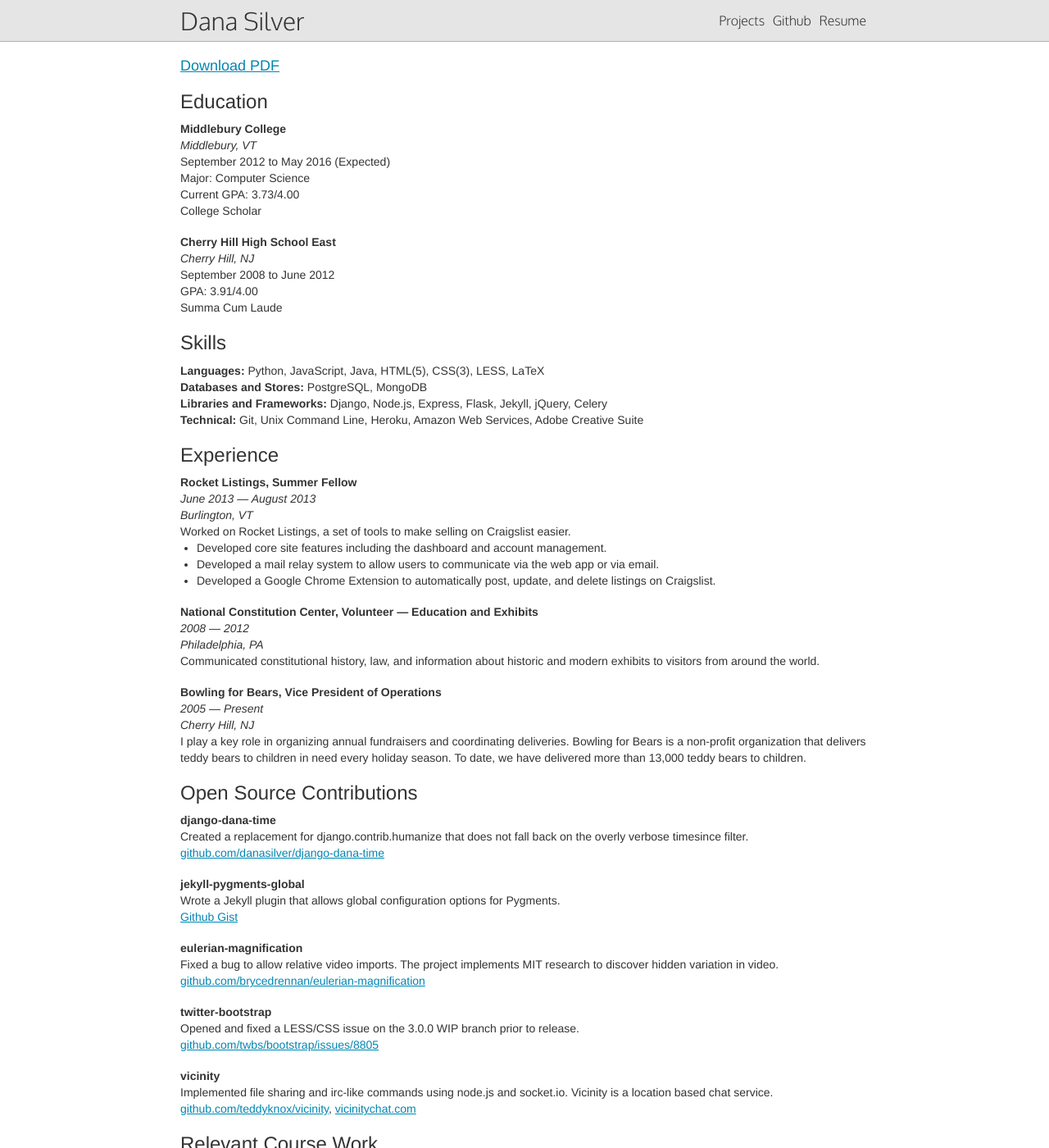
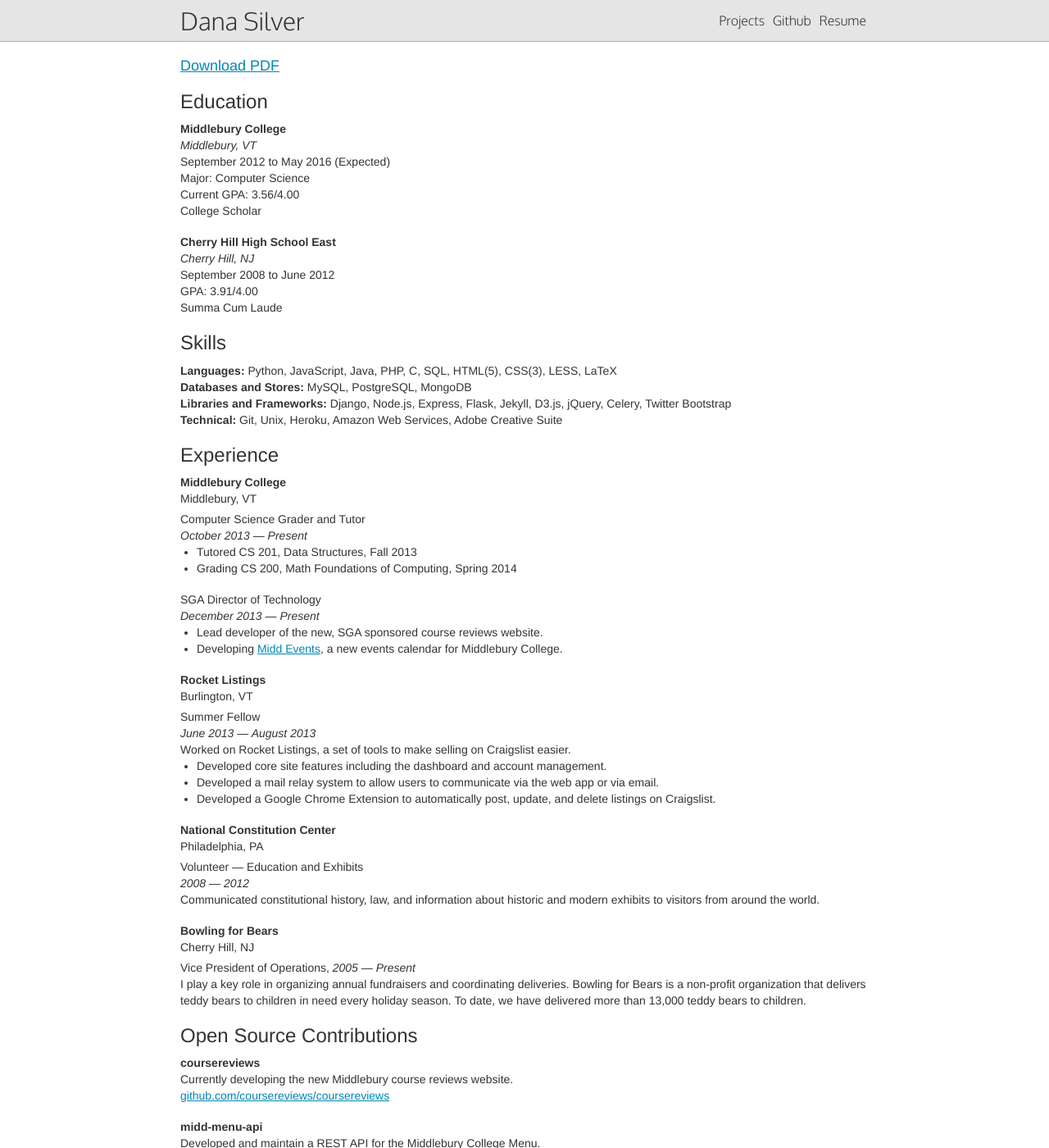
Before and after one commit to danasilver/danasilver.github.io, a Jekyll site: the page built from resume/index.html, in a window 1280 px wide and 1400 px high. Shown: the whole window at 82% size. Built offline with Jekyll 4.4.1, drawn with Linux system fonts in a browser that asks for light colours; Markdown is read by kramdown in place of the engine named in the settings; some of the changed text lies outside the part shown.

Commit message:
Update html resume

```diff
--- a/resume/index.html
+++ b/resume/index.html
@@ -11,7 +11,7 @@ title: Dana Silver Resume
     <p><i>Middlebury, VT</i></p>
     <p>September 2012 to May 2016 (Expected)</p>
     <p>Major: Computer Science</p>
-    <p>Current GPA: 3.73/4.00</p>
+    <p>Current GPA: 3.56/4.00</p>
     <p>College Scholar</p>
     <br>
     <p><b>Cherry Hill High School East</b></p>
@@ -21,15 +21,34 @@ title: Dana Silver Resume
     <p>Summa Cum Laude</p>
 
     <h3>Skills</h3>
-    <p><b>Languages:</b> Python, JavaScript, Java, HTML(5), CSS(3), LESS, LaTeX</p>
-    <p><b>Databases and Stores:</b> PostgreSQL, MongoDB</p>
-    <p><b>Libraries and Frameworks:</b> Django, Node.js, Express, Flask, Jekyll, jQuery, Celery</p>
-    <p><b>Technical:</b> Git, Unix Command Line, Heroku, Amazon Web Services, Adobe Creative Suite</p>
+    <p><b>Languages:</b> Python, JavaScript, Java, PHP, C, SQL, HTML(5), CSS(3), LESS, LaTeX</p>
+    <p><b>Databases and Stores:</b> MySQL, PostgreSQL, MongoDB</p>
+    <p><b>Libraries and Frameworks:</b> Django, Node.js, Express, Flask, Jekyll, D3.js, jQuery, Celery, Twitter Bootstrap</p>
+    <p><b>Technical:</b> Git, Unix, Heroku, Amazon Web Services, Adobe Creative Suite</p>
 
     <h3>Experience</h3>
-    <p><b>Rocket Listings, Summer Fellow</b></p>
+    <p><b>Middlebury College</b></p>
+    <p style="margin-bottom: 5px;">Middlebury, VT</p>
+    <p>Computer Science Grader and Tutor</p>
+    <p><i>October 2013 &mdash; Present</i></p>
+    <ul>
+        <li>Tutored CS 201, Data Structures, Fall 2013</li>
+        <li>Grading CS 200, Math Foundations of Computing, Spring 2014</li>
+    </ul>
+    <br>
+
+    <p>SGA Director of Technology</p>
+    <p><i>December 2013 &mdash; Present</i></p>
+    <ul>
+        <li>Lead developer of the new, SGA sponsored course reviews website.</li>
+        <li>Developing <a href="http://bit.ly/middevents">Midd Events</a>, a new events calendar for Middlebury College.</li>
+    </ul>
+    <br>
+
+    <p><b>Rocket Listings</b></p>
+    <p style="margin-bottom: 5px;">Burlington, VT</p>
+    <p>Summer Fellow</p>
     <p><i>June 2013 &mdash; August 2013</i></p>
-    <p><i>Burlington, VT</i></p>
     <p>Worked on Rocket Listings, a set of tools to make selling on Craigslist easier.</p>
     <ul>
         <li>Developed core site features including the dashboard and account management.</li>
@@ -38,18 +57,29 @@ title: Dana Silver Resume
     </ul>
     <br>
 
-    <p><b>National Constitution Center, Volunteer &mdash; Education and Exhibits</b></p>
+    <p><b>National Constitution Center</b></p>
+    <p style="margin-bottom: 5px;">Philadelphia, PA</p>
+    <p>Volunteer &mdash; Education and Exhibits</p>
     <p><i>2008 &mdash; 2012</i></p>
-    <p><i>Philadelphia, PA</i></p>
     <p>Communicated constitutional history, law, and information about historic and modern exhibits to visitors from around the world.</p>
     <br>
 
-    <p><b>Bowling for Bears, Vice President of Operations</b></p>
-    <p><i>2005 &mdash; Present</i></p>
-    <p><i>Cherry Hill, NJ</i></p>
+    <p><b>Bowling for Bears</b></p>
+    <p style="margin-bottom: 5px">Cherry Hill, NJ</p>
+    <p>Vice President of Operations, <i>2005 &mdash; Present</i></p>
     <p>I play a key role in organizing annual fundraisers and coordinating deliveries. Bowling for Bears is a non-profit organization that delivers teddy bears to children in need every holiday season. To date, we have delivered more than 13,000 teddy bears to children.</p>
 
     <h3>Open Source Contributions</h3>
+    <p><b>coursereviews</b></p>
+    <p>Currently developing the new Middlebury course reviews website.</p>
+    <p><a href="https://www.github.com/coursereviews/coursereviews">github.com/coursereviews/coursereviews</a></p>
+    <br>
+
+    <p><b>midd-menu-api</b></p>
+    <p>Developed and maintain a REST API for the Middlebury College Menu.</p>
+    <p><a href="https://www.github.com/danasilver/midd-menu-api">github.com/danasilver/midd-menu-api</a></p>
+    <br>
+
     <p><b>django-dana-time</b></p>
     <p>Created a replacement for django.contrib.humanize that does not fall back on the overly verbose timesince filter.</p>
     <p><a href="https://www.github.com/danasilver/django-dana-time">github.com/danasilver/django-dana-time</a></p>
@@ -78,6 +108,9 @@ title: Dana Silver Resume
     <p><b>Middlebury College</b></p>
     <p>Data Structures</p>
     <p>Computer Architecture</p>
+    <p>Web Database Systems</p>
+    <p>Algorithms and Complexity</p>
+    <p>Information Visualization</p>
     <p>Math Foundations of Computing</p>
     <p>Theory of Computation</p>
     <p>Linear Algebra</p>
```
